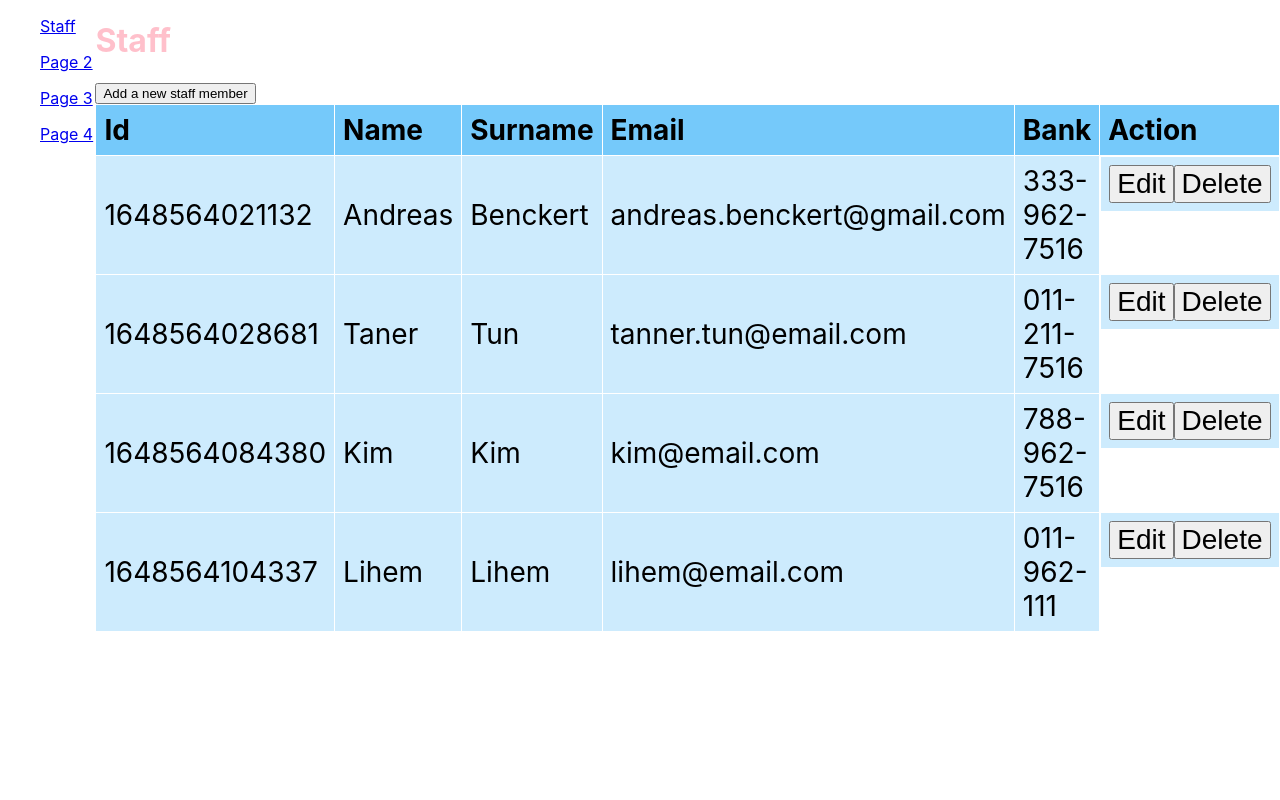
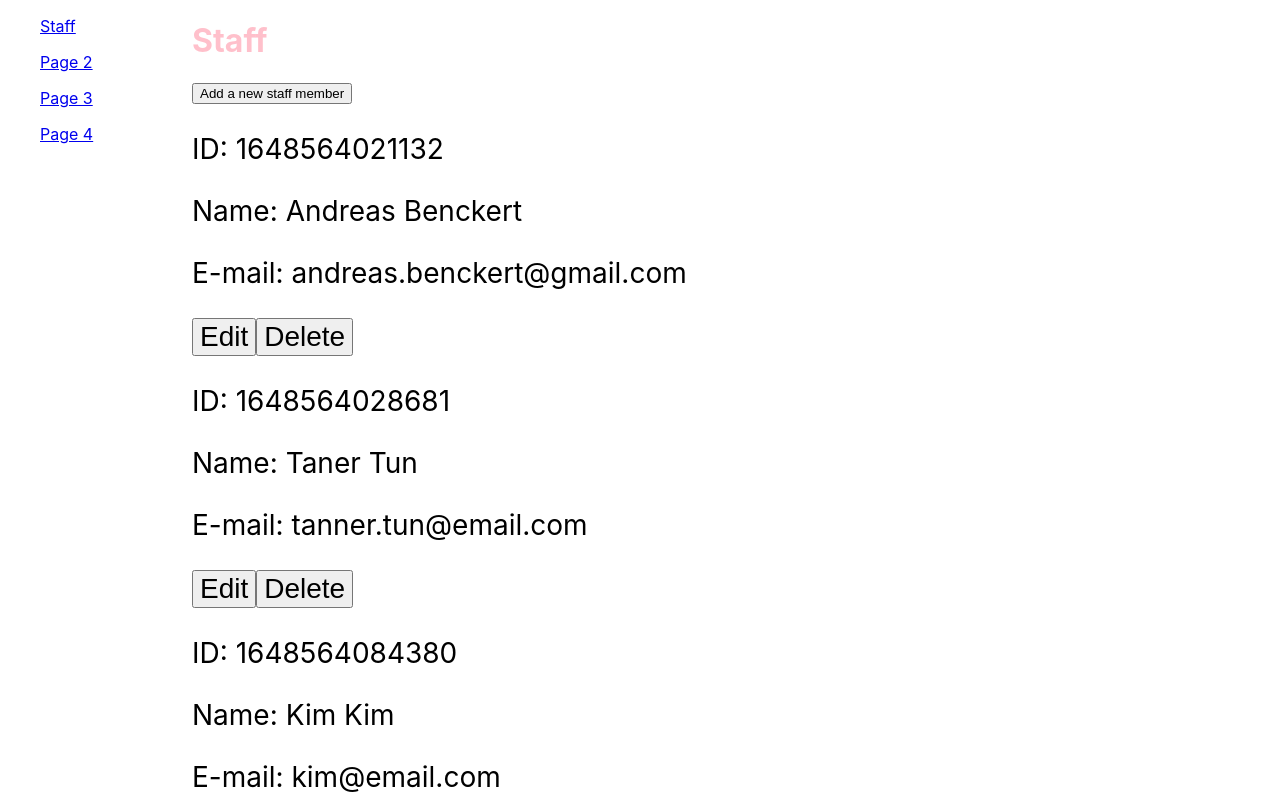
Before and after one commit to justdReas/grupp-projekt, a React (Create React App) app: page / in a window 1280 px wide. Shown: the top 800 px of the page. Built offline with nearby package versions, Linux system fonts and the light colour scheme.

Commit message:
Inputs Edit Working

```diff
--- a/src/componenets/Staff/EditableRow.js
+++ b/src/componenets/Staff/EditableRow.js
@@ -7,9 +7,10 @@ const EditableRow = ({
   handleCancelClick,
 }) => {
   return (
-    <tr>
-      <td>{contact.id}</td>
-      <td>
+    <div>
+      <p>ID: {contact.id}</p>
+      <p>
+        Name:
         <input
           type="text"
           required="required"
@@ -18,8 +19,6 @@ const EditableRow = ({
           value={editFormData.name}
           onChange={handleEditFormChange}
         ></input>
-      </td>
-      <td>
         <input
           type="text"
           required="required"
@@ -28,8 +27,10 @@ const EditableRow = ({
           value={editFormData.surname}
           onChange={handleEditFormChange}
         ></input>
-      </td>
-      <td>
+      </p>
+
+      <p>
+        E-mail:{" "}
         <input
           type="email"
           required="required"
@@ -38,24 +39,14 @@ const EditableRow = ({
           value={editFormData.email}
           onChange={handleEditFormChange}
         ></input>
-      </td>
-      <td>
-        <input
-          type="text"
-          required="required"
-          placeholder="Enter a bank account..."
-          name="bank"
-          value={editFormData.bank}
-          onChange={handleEditFormChange}
-        ></input>
-      </td>
-      <td>
+      </p>
+      <div>
         <button type="submit">Save</button>
         <button type="button" onClick={handleCancelClick}>
           Cancel
         </button>
-      </td>
-    </tr>
+      </div>
+    </div>
   );
 };
 
--- a/src/componenets/Staff/ReadOnlyRow.js
+++ b/src/componenets/Staff/ReadOnlyRow.js
@@ -2,13 +2,15 @@ import React from "react";
 
 const ReadOnlyRow = ({ contact, handleEditClick, handleDeleteClick }) => {
   return (
-    <tr>
-      <td>{contact.id}</td>
-      <td>{contact.name}</td>
-      <td>{contact.surname}</td>
-      <td>{contact.email}</td>
-      <td>{contact.bank}</td>
-      <td>
+    <div>
+      <div>
+        <p>ID: {contact.id}</p>
+        <p>
+          Name: {contact.name} {contact.surname}
+        </p>
+        <p>E-mail: {contact.email}</p>
+      </div>
+      <div>
         <button
           type="button"
           onClick={(event) => handleEditClick(event, contact)}
@@ -18,8 +20,8 @@ const ReadOnlyRow = ({ contact, handleEditClick, handleDeleteClick }) => {
         <button type="button" onClick={() => handleDeleteClick(contact.id)}>
           Delete
         </button>
-      </td>
-    </tr>
+      </div>
+    </div>
   );
 };
 
--- a/src/componenets/Staff/StaffMember.js
+++ b/src/componenets/Staff/StaffMember.js
@@ -1,5 +1,4 @@
 import React, { useState, Fragment } from "react";
-// import { nanoid } from "nanoid";
 
 import ReadOnlyRow from "./ReadOnlyRow";
 import EditableRow from "./EditableRow";
@@ -60,6 +59,7 @@ const StaffMember = () => {
     event.preventDefault();
 
     const newContact = {
+      key: id,
       id,
       name: addFormData.name,
       surname: addFormData.surname,
@@ -169,19 +169,7 @@ const StaffMember = () => {
       )}
 
       <form onSubmit={handleEditFormSubmit}>
-        <table>
-          <thead>
-            <tr>
-              <th>Id</th>
-              <th>Name</th>
-              <th>Surname</th>
-              <th>Email</th>
-              <th>Bank</th>
-              <th>Action</th>
-            </tr>
-          </thead>
-
-          <tbody>
+        <div>
           {contacts.map((contact) => (
             <Fragment>
               {editContactId === contact.id ? (
@@ -201,8 +189,7 @@ const StaffMember = () => {
               )}
             </Fragment>
           ))}
-          </tbody>
-        </table>
+        </div>
       </form>
     </div>
   );
```
Lines whose indentation alone changed are shown as unchanged.
